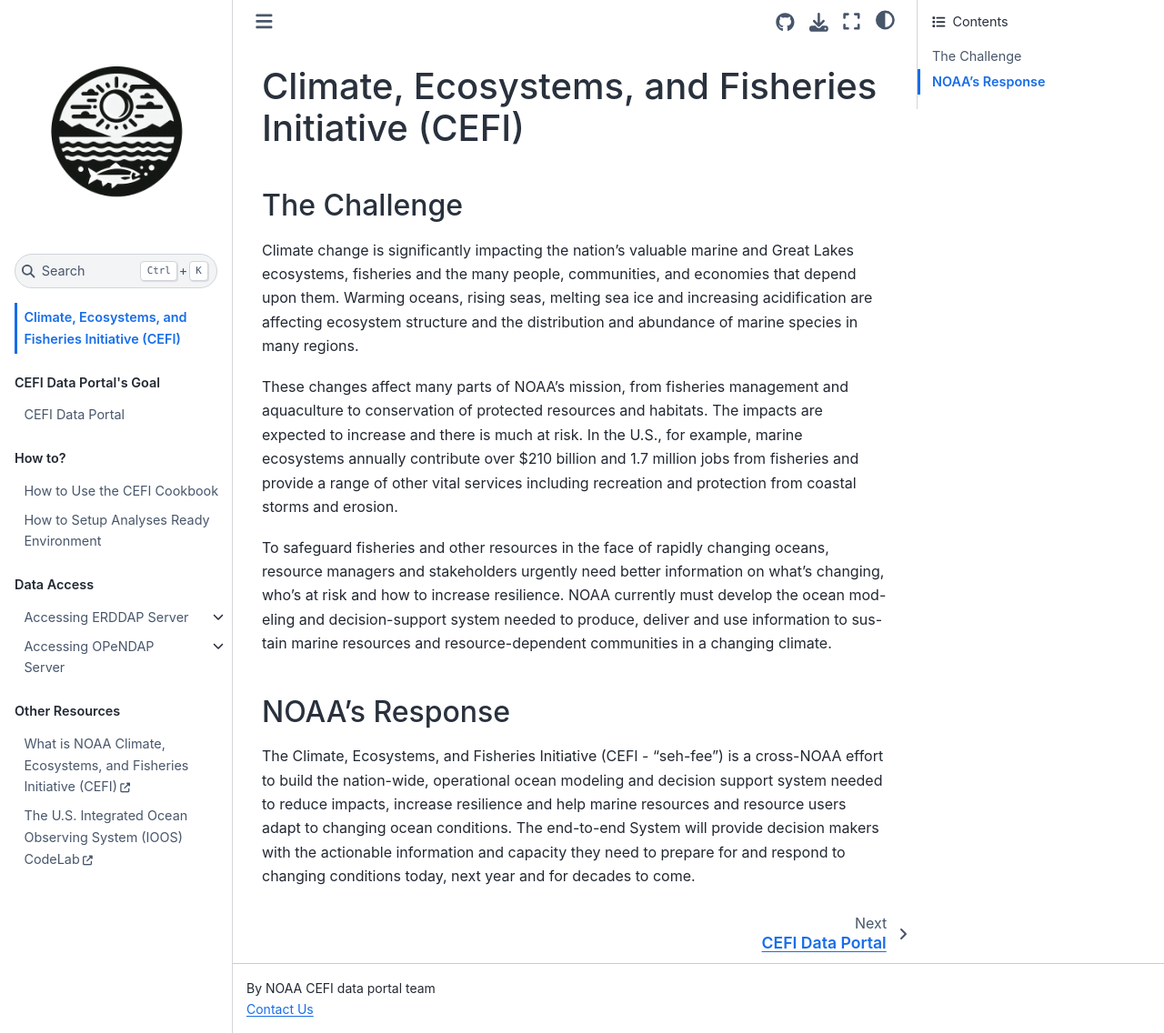
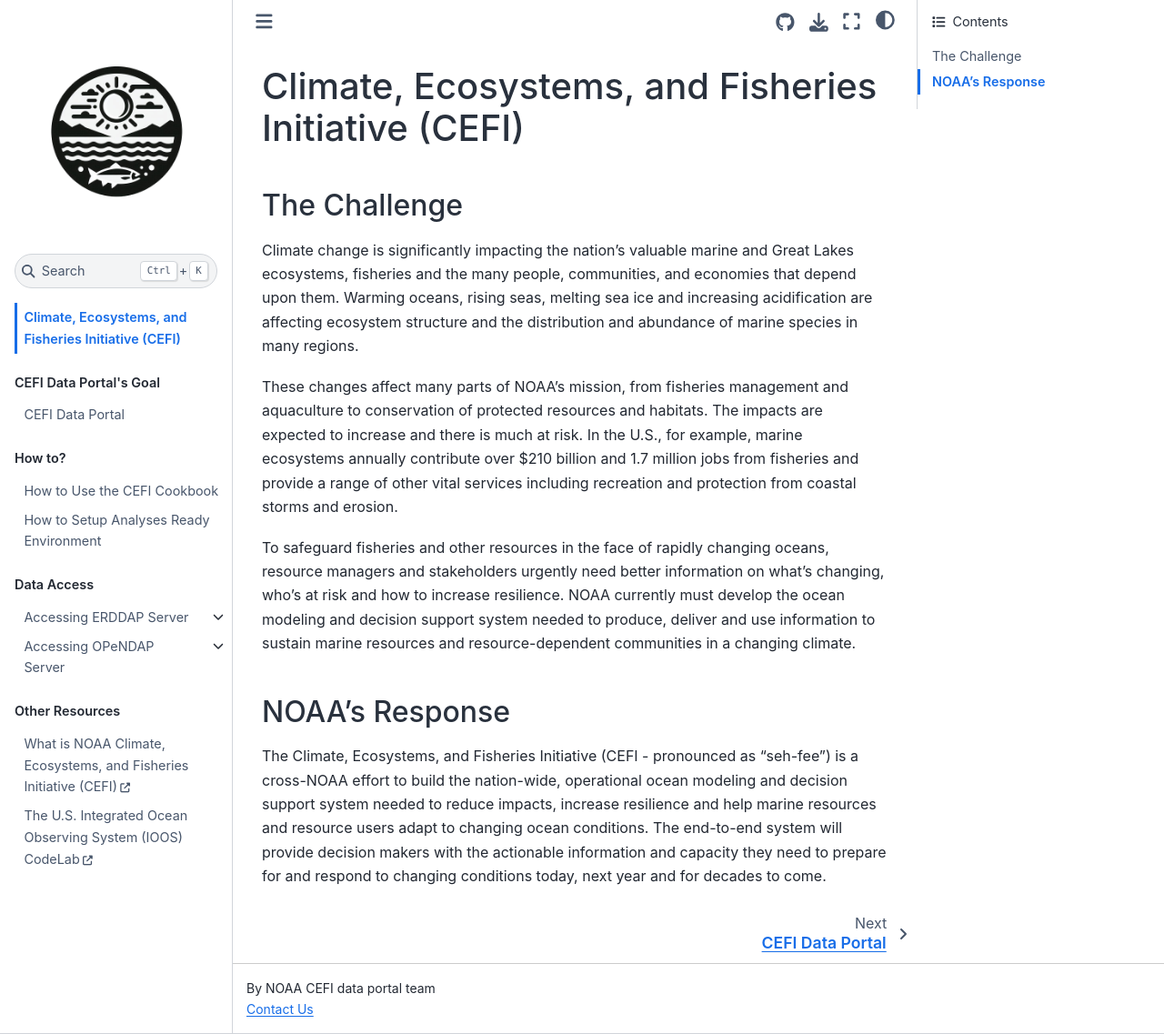
Before and after one commit to chiaweh2/cefi-cookbook, a Jupyter Book: the page built from content/cefi_goal.md, in a window 1280 px wide and 1137 px high. Shown: the whole window at 91% size. Built offline with Jupyter Book 1.0.4 settings and Sphinx 7.4.7 and the Sphinx Book theme 1.1.4, drawn with Linux system fonts in a browser that asks for light colours; pages that are not in the unit, such as notebooks, are missing from menus.

Commit message:
use cache to speed up build time
include small text fix to test the speed up build

```diff
--- a/_config.yml
+++ b/_config.yml
@@ -8,7 +8,8 @@
 # Force re-execution of notebooks on each build.
 # See https://jupyterbook.org/content/execute.html
 execute:
-  execute_notebooks: force
+  # execute_notebooks: force
+  execute_notebooks: cache
   timeout: -1
   exclude_patterns:
     - '*_notebook.ipynb'
--- a/content/cefi_goal.md
+++ b/content/cefi_goal.md
@@ -5,7 +5,7 @@
 
 These changes affect many parts of NOAA’s mission, from fisheries management and aquaculture to conservation of protected resources and habitats. The impacts are expected to increase and there is much at risk. In the U.S., for example, marine ecosystems annually contribute over $210 billion and 1.7 million jobs from fisheries and provide a range of other vital services including recreation and protection from coastal storms and erosion.
 
-To safeguard fisheries and other resources in the face of rapidly changing oceans, resource managers and stakeholders urgently need better information on what’s changing, who’s at risk and how to increase resilience. NOAA currently must develop the ocean mod-eling and decision-support system needed to produce, deliver and use information to sus-tain marine resources and resource-dependent communities in a changing climate.
+To safeguard fisheries and other resources in the face of rapidly changing oceans, resource managers and stakeholders urgently need better information on what’s changing, who’s at risk and how to increase resilience. NOAA currently must develop the ocean modeling and decision support system needed to produce, deliver and use information to sustain marine resources and resource-dependent communities in a changing climate.
 
 ## NOAA’s Response
-The Climate, Ecosystems, and Fisheries Initiative (CEFI - "seh-fee") is a cross-NOAA effort to build the nation-wide, operational ocean modeling and decision support system needed to reduce impacts, increase resilience and help marine resources and resource users adapt to changing ocean conditions. The end-to-end System will provide decision makers with the actionable information and capacity they need to prepare for and respond to changing conditions today, next year and for decades to come.
+The Climate, Ecosystems, and Fisheries Initiative (CEFI - pronounced as "seh-fee") is a cross-NOAA effort to build the nation-wide, operational ocean modeling and decision support system needed to reduce impacts, increase resilience and help marine resources and resource users adapt to changing ocean conditions. The end-to-end system will provide decision makers with the actionable information and capacity they need to prepare for and respond to changing conditions today, next year and for decades to come.
--- a/environment.yml
+++ b/environment.yml
@@ -15,6 +15,3 @@
   - r-irkernel
   - r-rerddap
   - r-ncdf4
-  - jupyter-book
-  - jupytext
-  - ghp-import
```
Also changed, not shown: README.md (+1 -0 lines).
